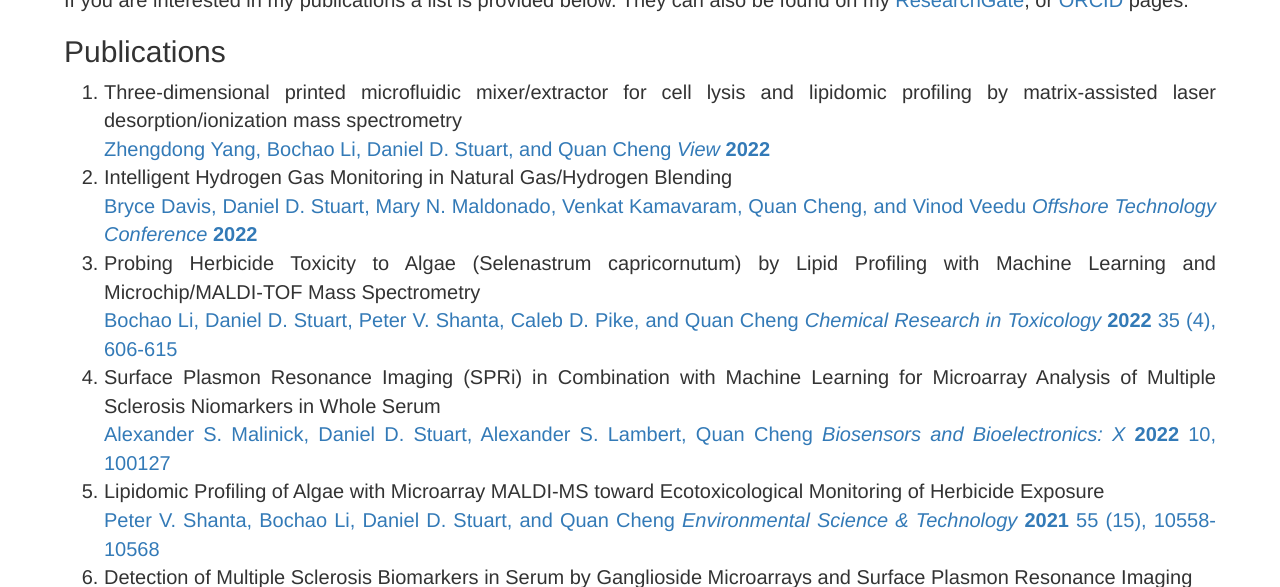
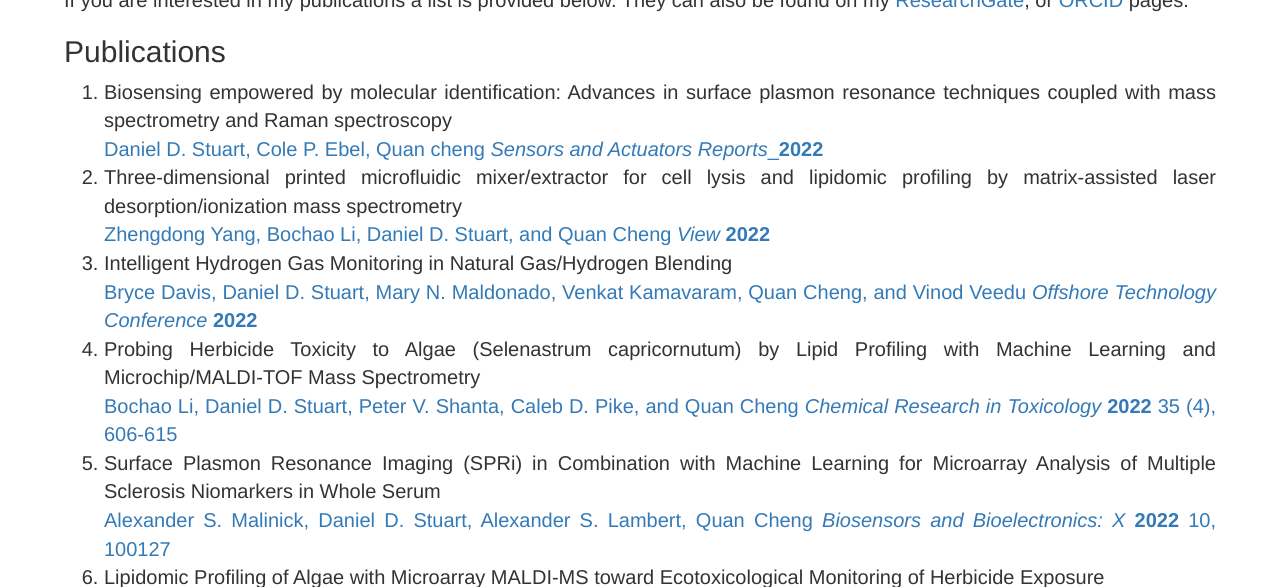
Before and after one commit to danieldstuart/danieldstuart.github.io, a Jekyll site: the page built from publications.markdown, in a window 1280 px wide and 900 px high, cut to the strip 313-900 px from the top of the window. Built offline with Jekyll 4.4.1, drawn with Linux system fonts in a browser that asks for light colours; nearby versions of some CDN libraries.

Commit message:
Update publications.markdown

```diff
--- a/publications.markdown
+++ b/publications.markdown
@@ -14,21 +14,22 @@ If you are interested in my publications a list is provided below. They can also
 
 ## Publications ##
 <div markdown="1" class="list">
-1. Three-dimensional printed microfluidic mixer/extractor for cell lysis and lipidomic profiling by matrix-assisted laser desorption/ionization mass spectrometry <br>
+1. Biosensing empowered by molecular identification: Advances in surface plasmon resonance techniques coupled with mass spectrometry and Raman spectroscopy <br> [Daniel D. Stuart, Cole P. Ebel, Quan cheng <em>Sensors and Actuators Reports</em>_<strong>2022</strong>](https://doi.org/10.1016/j.snr.2022.100129)
+2. Three-dimensional printed microfluidic mixer/extractor for cell lysis and lipidomic profiling by matrix-assisted laser desorption/ionization mass spectrometry <br>
 [Zhengdong Yang, Bochao Li, Daniel D. Stuart, and Quan Cheng <em>View</em> <strong>2022</strong>](https://doi.org/10.1002/VIW.20220041)
-2. Intelligent Hydrogen Gas Monitoring in Natural Gas/Hydrogen Blending <br>
+3. Intelligent Hydrogen Gas Monitoring in Natural Gas/Hydrogen Blending <br>
 [Bryce Davis,  Daniel D. Stuart, Mary N. Maldonado, Venkat Kamavaram,  Quan Cheng, and Vinod Veedu <em>Offshore Technology Conference</em> <strong>2022</strong>](http://dx.doi.org/10.4043/32007-MS)
-3. Probing Herbicide Toxicity to Algae (Selenastrum capricornutum) by Lipid Profiling with Machine Learning and Microchip/MALDI-TOF Mass Spectrometry <br>
+4. Probing Herbicide Toxicity to Algae (Selenastrum capricornutum) by Lipid Profiling with Machine Learning and Microchip/MALDI-TOF Mass Spectrometry <br>
 [Bochao Li, Daniel D. Stuart, Peter V. Shanta, Caleb D. Pike, and Quan Cheng <em>Chemical Research in Toxicology</em> <strong>2022</strong> 35 (4), 606-615](http://dx.doi.org/10.1021/acs.chemrestox.1c00397)
-4. Surface Plasmon Resonance Imaging (SPRi) in Combination with Machine Learning for Microarray Analysis of Multiple Sclerosis Niomarkers in Whole Serum <br>
+5. Surface Plasmon Resonance Imaging (SPRi) in Combination with Machine Learning for Microarray Analysis of Multiple Sclerosis Niomarkers in Whole Serum <br>
 [Alexander S. Malinick, Daniel D. Stuart, Alexander S. Lambert, Quan Cheng <em>Biosensors and Bioelectronics: X</em> <strong>2022</strong> 10, 100127](http://dx.doi.org/10.1016/j.biosx.2022.100127)
-5. Lipidomic Profiling of Algae with Microarray MALDI-MS toward Ecotoxicological Monitoring of Herbicide Exposure <br>
+6. Lipidomic Profiling of Algae with Microarray MALDI-MS toward Ecotoxicological Monitoring of Herbicide Exposure <br>
 [Peter V. Shanta, Bochao Li, Daniel D. Stuart, and Quan Cheng <em>Environmental Science & Technology</em> <strong>2021</strong> 55 (15), 10558-10568](http://dx.doi.org/10.1021/acs.est.1c01138)
-6. Detection of Multiple Sclerosis Biomarkers in Serum by Ganglioside Microarrays and Surface Plasmon Resonance Imaging <br>
+7. Detection of Multiple Sclerosis Biomarkers in Serum by Ganglioside Microarrays and Surface Plasmon Resonance Imaging <br>
 [Alexander S. Malinick, Alexander S. Lambert, Daniel D. Stuart, Bochao Li, Ellie Puente, and Quan Cheng <em>ACS Sensors</em> <strong>2020</strong> 5 (11), 3617-3626](http://dx.doi.org/10.1021/acssensors.0c01935)
-7. Plasmonic Gold Templates Enhancing Single Cell Lipidomic Analysis of Microorganisms <br>
+8. Plasmonic Gold Templates Enhancing Single Cell Lipidomic Analysis of Microorganisms <br>
 [Peter V. Shanta, Bochao Li, Daniel D. Stuart, and Quan Cheng <em>Analytical Chemistry</em> <strong>2020</strong> 92 (9), 6213-6217](http://dx.doi.org/10.1021/acs.analchem.9b05285)
-8. Graphene Oxide-Nanocarriers for Fluorescent Sensing of Calcium Ion Accumulation and Direct Assessment of Ion-Induced Enzymatic Activities in Cells <br>
+9. Graphene Oxide-Nanocarriers for Fluorescent Sensing of Calcium Ion Accumulation and Direct Assessment of Ion-Induced Enzymatic Activities in Cells <br>
 [Peter V. Shanta, Daniel D. Stuart, and Quan Cheng <em>ACS Applied Nano Materials</em> <strong>2019</strong> 2 (9), 5594-5603](http://dx.doi.org/10.1021/acsanm.9b01160)
 </div>
 
```
